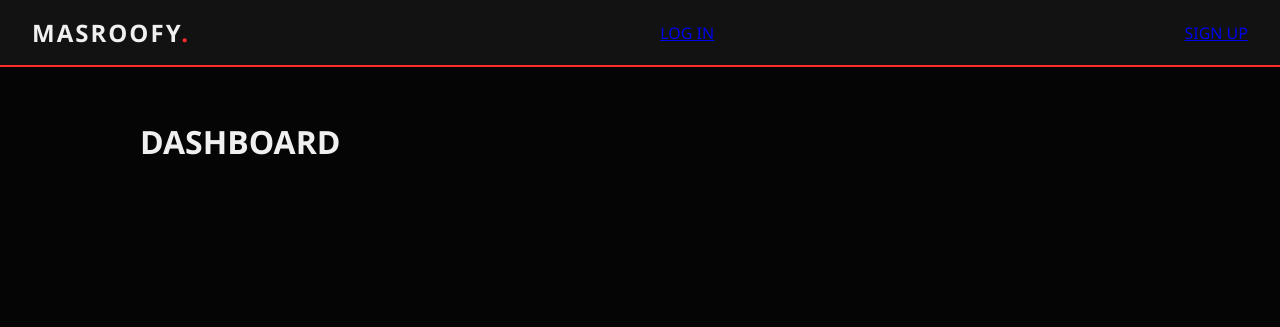
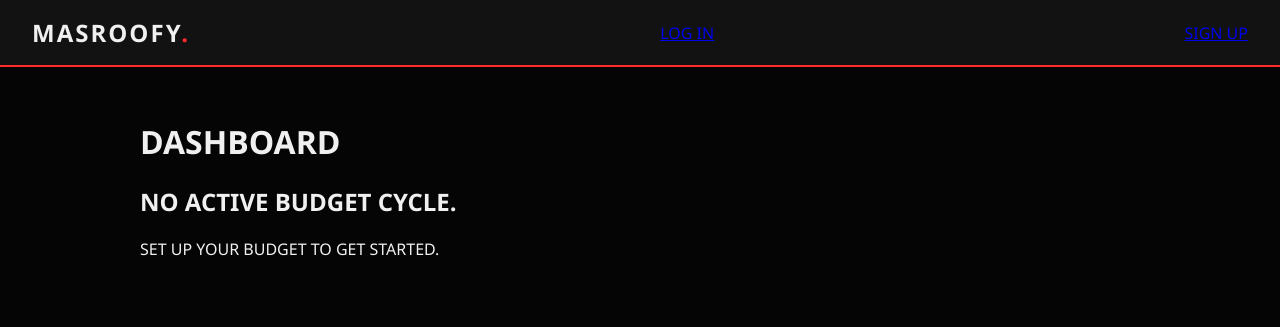
Before and after one commit to Amadoo42/masroofy, a Django app: template masroorfy/budget/templates/budget/dashboard.html in a window 1280 px wide. Shown: the top 327 px of the page. Run offline with Django 5.2, Linux system fonts and the light colour scheme; the template is opened without the code that fills it, so the values that code supplies are empty.

Commit message:
Display active cycle and balance or no-cycle
Update dashboard template to conditionally render an active budget cycle. If a 'cycle' is present the template now shows the remaining_cycle_balance; otherwise it displays a "No Active Budget Cycle" prompt encouraging the user to set up a budget.

```diff
--- a/masroorfy/budget/templates/budget/dashboard.html
+++ b/masroorfy/budget/templates/budget/dashboard.html
@@ -36,4 +36,13 @@
     {% endfor %}
 {% endif %}
 
+{% if cycle %}
+    <p>Active cycle found. Balance: {{ cycle.remaining_cycle_balance }} EGP</p>
+{% else %}
+    <div class="no-cycle">
+        <h2>No Active Budget Cycle.</h2>
+        <p>Set up your budget to get started.</p>
+    </div>
+{% endif %}
+
 {% endblock content %}
```
